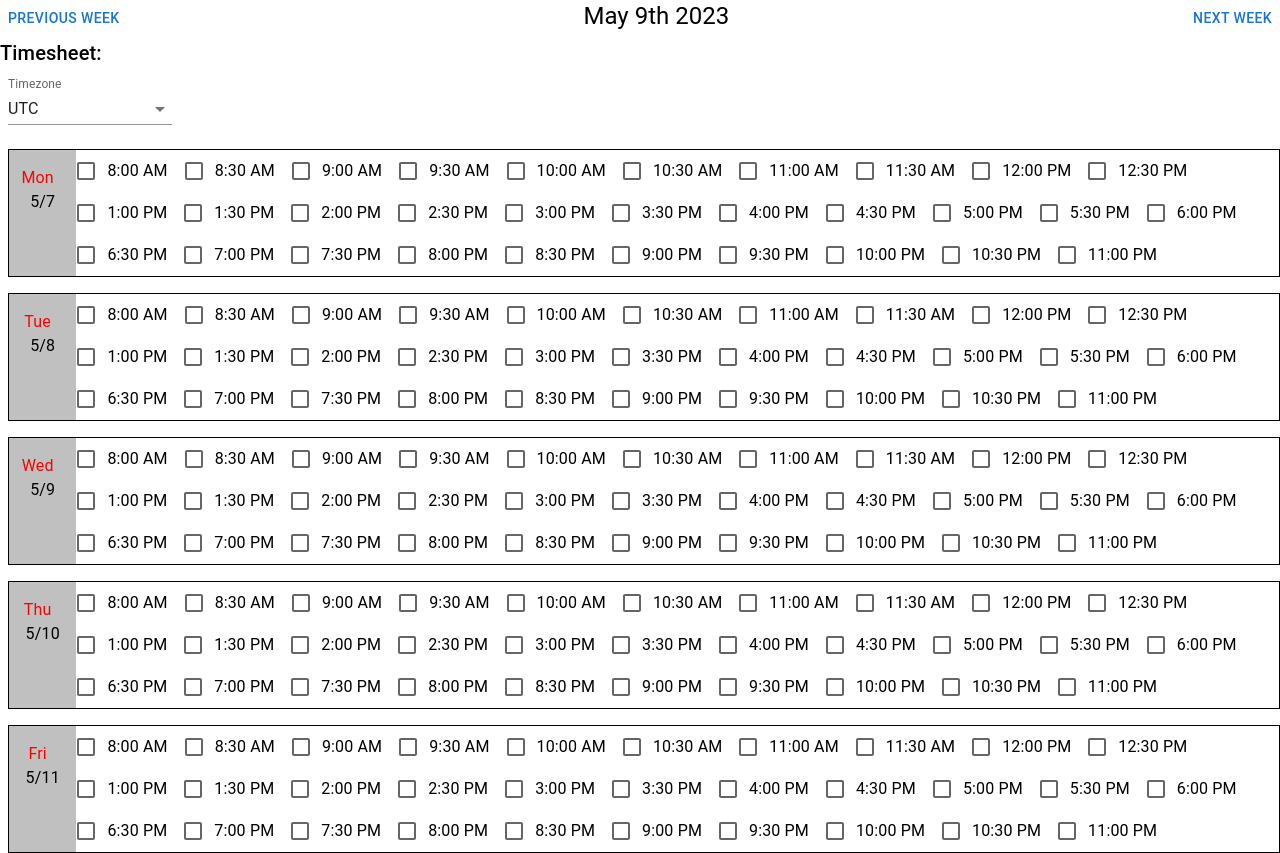
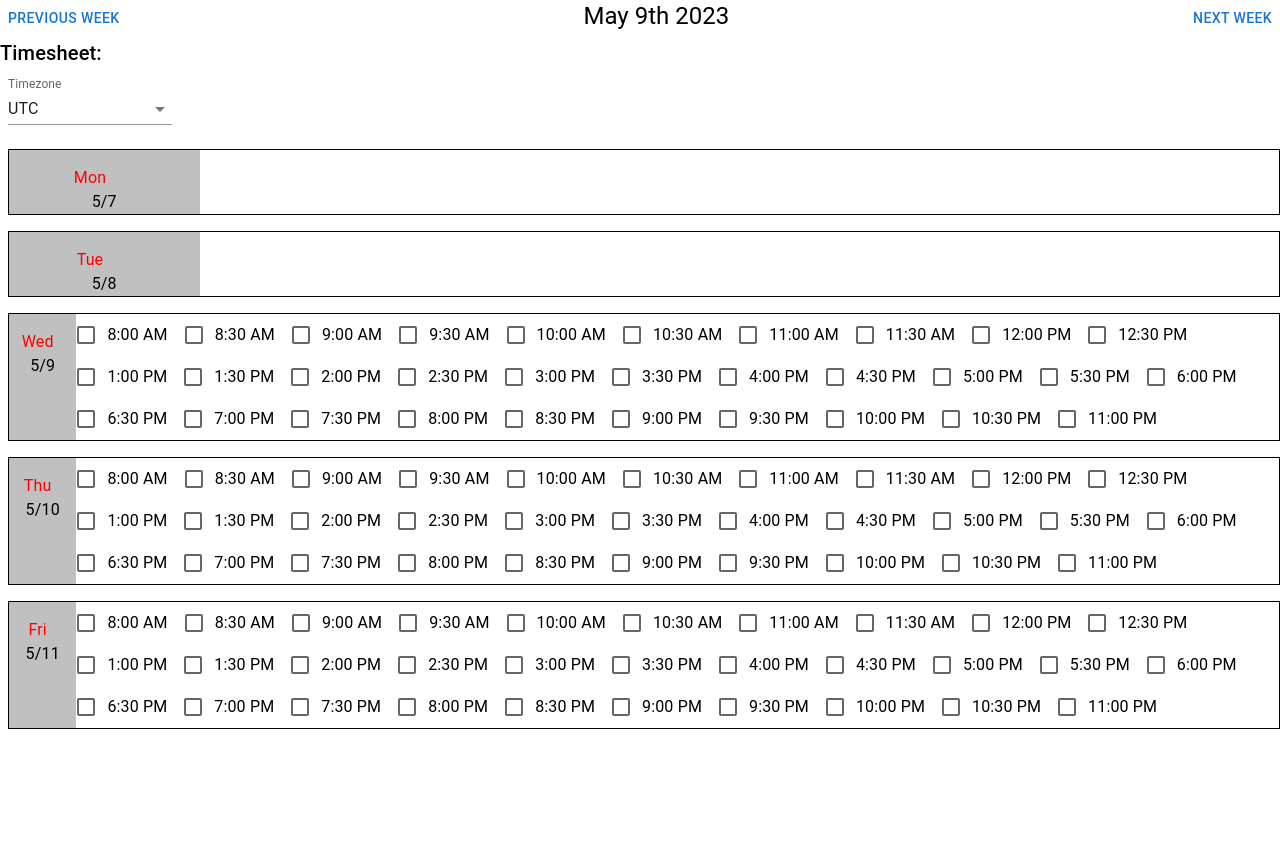
Before and after one commit to s4sahildudani/date_Task, a React (Create React App) app in the folder my-app/: page / in a window 1280 px wide. After the commit the page ends 800 px from the top, so only its background shows below. Built offline with nearby package versions, Linux system fonts and the light colour scheme.

Commit message:
updated code of task

```diff
--- a/my-app/src/pages/DateTask.js
+++ b/my-app/src/pages/DateTask.js
@@ -92,9 +92,12 @@ console.log("startTime",endTime)
       {daysOfWeek.map((day, index) => {
   const dayDate = date.clone().startOf("week").add(index, "days");
   const isWeekday = index >= 0 && index <= 4;
-
   const isSelected = selectedDay === day;
 
+  // Check if the day is today or a future day
+  const isTodayOrFuture = dayDate.isSameOrAfter(moment().startOf("day"));
+
+  console.log("istoday",isTodayOrAfter);
   return (
     <Box
       key={`${day}-${dayDate.format("M/D")}`}
@@ -121,7 +124,7 @@ console.log("startTime",endTime)
         </Typography>
         <Typography>{dayDate.format("M/D")}</Typography>
       </Box>
-            {isWeekday && (
+      {isWeekday && isTodayOrFuture && (
         <Box>
           {times.map((time) => {
             return (
@@ -137,6 +140,9 @@ console.log("startTime",endTime)
     </Box>
   );
 })}
+
+
+
     </>
   );
 }
```
Lines whose indentation alone changed are shown as unchanged.
